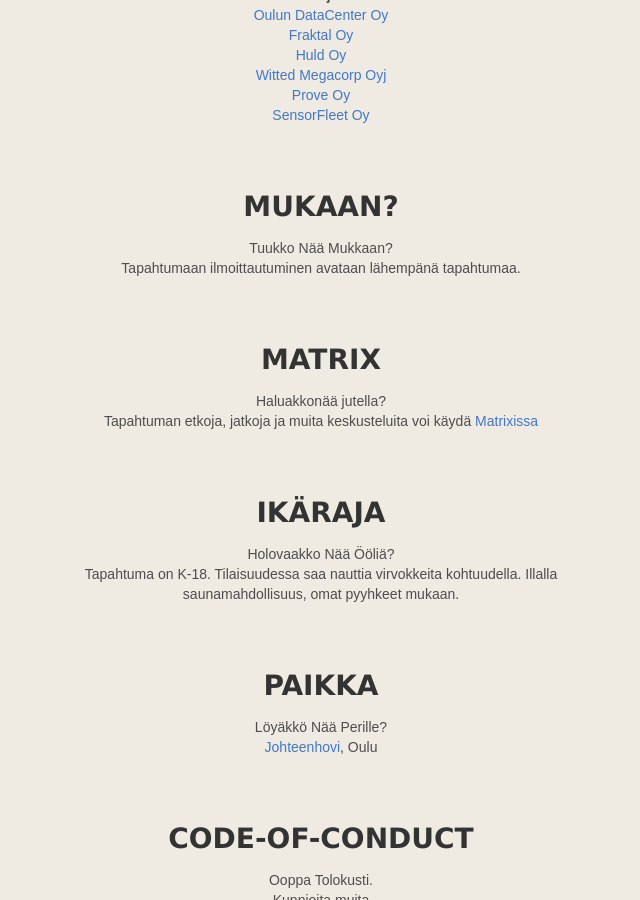
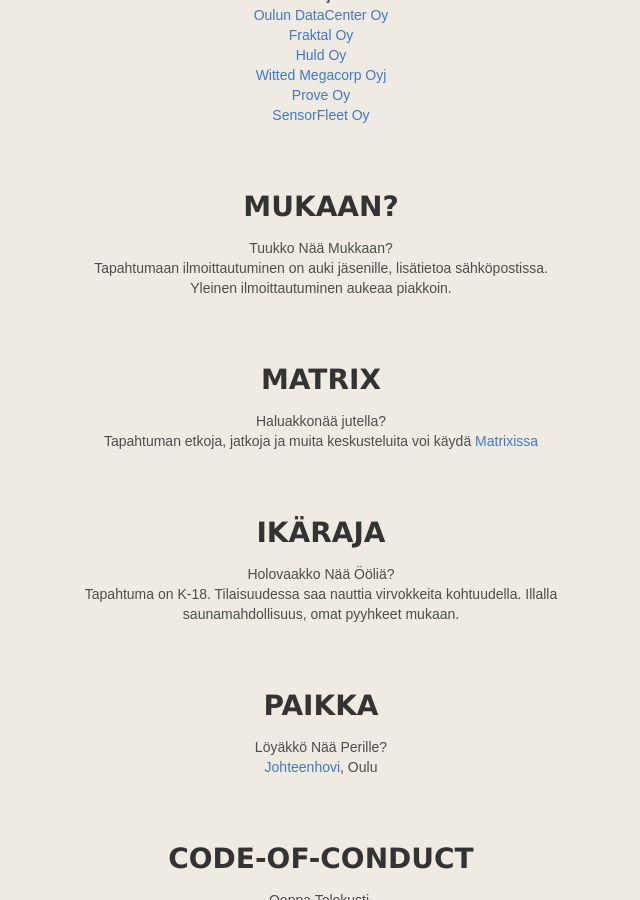
Before and after one commit to Tarlab/tarlab.github.io, a Jekyll site: the page built from HackAfterDark/index.md, in a window 1280 px wide and 900 px high, scrolled down 3213 px. Shown: the whole window, without its empty margins (319-959 px from the left). Built offline with Jekyll 4.4.1, drawn with Linux system fonts in a browser that asks for light colours; comment, search, counter and statistics services are not loaded.

Commit message:
Update index.md

```diff
--- a/HackAfterDark/index.md
+++ b/HackAfterDark/index.md
@@ -90,7 +90,8 @@
 
 # MUKAAN?
 *Tuukko Nää Mukkaan?*
-Tapahtumaan ilmoittautuminen avataan lähempänä tapahtumaa.
+Tapahtumaan ilmoittautuminen on auki jäsenille, lisätietoa sähköpostissa.
+Yleinen ilmoittautuminen aukeaa piakkoin.
 
 # MATRIX
 *Haluakkonää jutella?*
```
